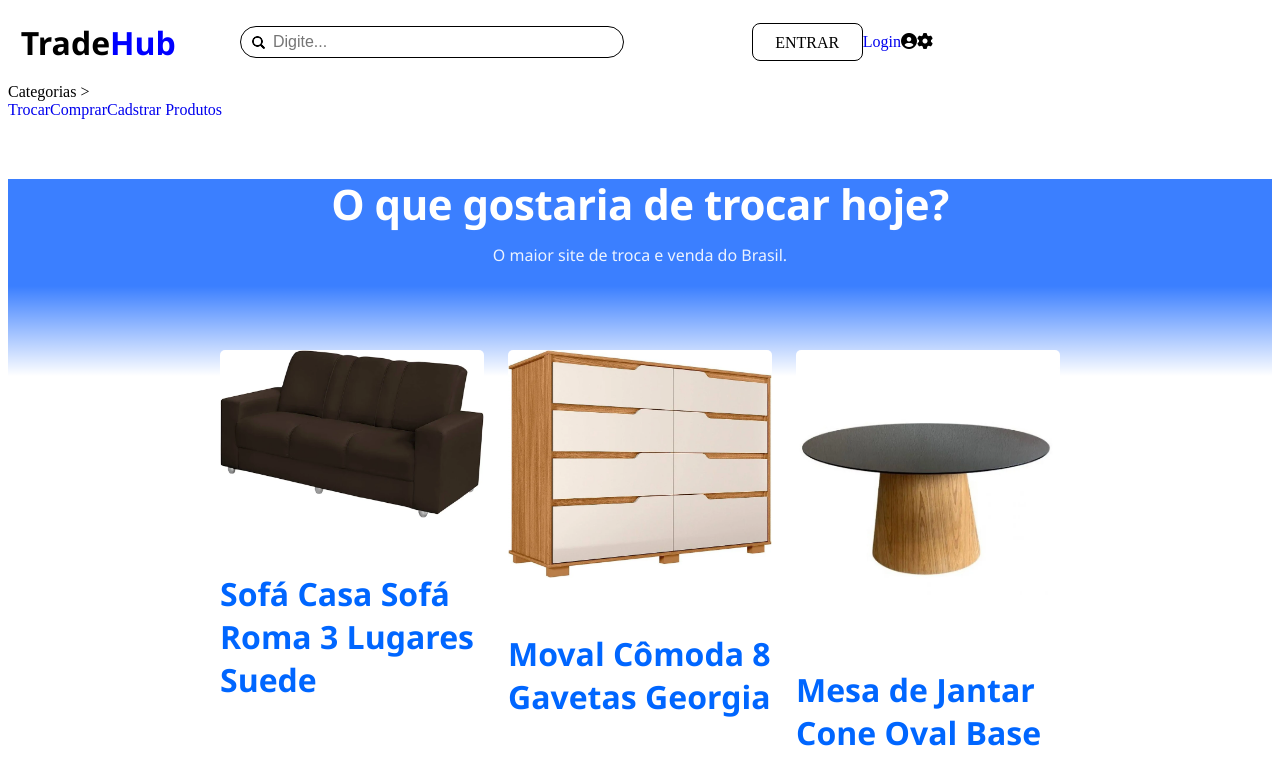
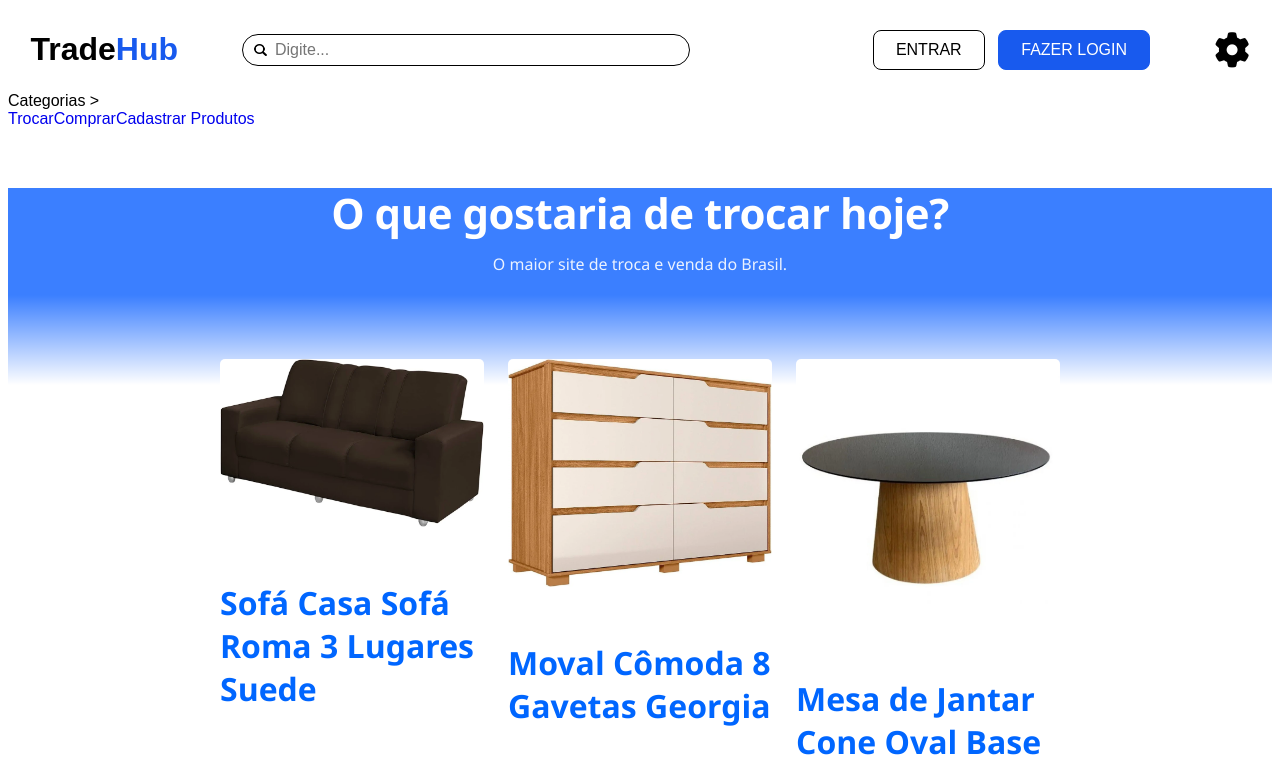
Before and after one commit to Hackathon-Trade-Hub/Trade-hub, a Vue app: page / in a window 1280 px wide. Shown: the top 757 px of the page. Built offline with nearby package versions, Linux system fonts and the light colour scheme.

Commit message:
Continuação dos headeres. Terminei o header de cima, falta o header de baixo com as categorias

```diff
--- a/src/components/Header.vue
+++ b/src/components/Header.vue
@@ -12,8 +12,8 @@
 
             <div class="botoes">
                 <RouterLink to="/entrar" class="entrar">ENTRAR</RouterLink>
-                <RouterLink to="/registrar" class="login">Login</RouterLink>
-                <i class="fa-solid fa-circle-user"></i>
+                <RouterLink to="/registrar" class="login">FAZER LOGIN</RouterLink>
+                <!-- <i class="fa-solid fa-circle-user"></i> -->
                 <i class="fa-solid fa-gear"></i>
                 <link rel="stylesheet" href="https://cdnjs.cloudflare.com/ajax/libs/font-awesome/6.5.1/css/all.min.css">
             </div>
@@ -25,7 +25,7 @@
                 </div>
                 <RouterLink to="#">Trocar</RouterLink>
                 <RouterLink to="#">Comprar</RouterLink>
-                <RouterLink to="#">Cadstrar Produtos</RouterLink>
+                <RouterLink to="#">Cadastrar Produtos</RouterLink>
             </nav>
         </div>
     </header>
@@ -37,6 +37,7 @@ import router from '@/router';
 export default {
     name: 'HeaderComponent'
 }
+
 </script>
 
 <style scoped>
@@ -44,16 +45,22 @@ export default {
     text-decoration: none;
 }
 
+header {
+    font-family: sans-serif;
+}
 
 .header-top {
     display: flex;
-    margin: 1vw 0 1.5vw 1vw;
+    margin: 1.75vw 1.75vw;
     align-items: center;
+    gap: 0
 }
+
+@import url('https://fonts.googleapis.com/css2?family=Poppins:wght@600&display=swap');
 
 .logo {
     font-size: 2rem;
-    font-family: 'Segoe UI', Tahoma, Geneva, Verdana, sans-serif;
+    font-family: 'Poppins', sans-serif;
     font-weight: 600;
 }
 
@@ -62,7 +69,7 @@ export default {
 }
 
 .logo a span {
-    color: blue;
+    color: #185AEE;
 }
 
 .pesquisa {
@@ -70,15 +77,18 @@ export default {
     display: flex;
     align-items: center;
     margin-left: 5vw;
+    flex: 1;
 }
 
 .pesquisa input {
-    width: 30vw;
+    width: 35vw;
     height: 2.5vw;
     padding-left: 2.5vw;
     border: 1px solid black;
     border-radius: 16px;
     font-size: 1rem;
+    outline: none;
+    box-sizing: border-box;
 }
 
 .pesquisa img {
@@ -89,13 +99,34 @@ export default {
 }
 
 .botoes {
-    margin-left: 10vw;
+    display: flex;
+    align-items: center;
+    gap: 1vw;
+    margin-left: auto;
 }
 
-.entrar{
+
+.entrar {
     border: 1px solid black;
     color: black;
     border-radius: 8px;
     padding: 0.75vw 1.75vw;
 }
+
+.login {
+    border: 1px solid #185AEE;
+    color: white;
+    background-color: #185AEE;
+    border-radius: 8px;
+    padding: 0.75vw 1.75vw;
+    margin: 0 4vw 0 0;
+}
+
+.fa-circle-user {
+    font-size: 2.2rem;
+}
+
+.fa-gear {
+    font-size: 2.2rem;
+}
 </style>
```
